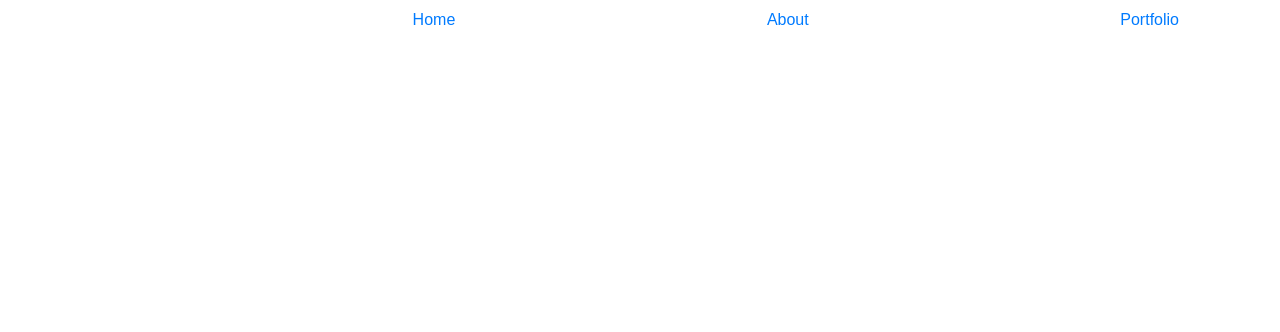
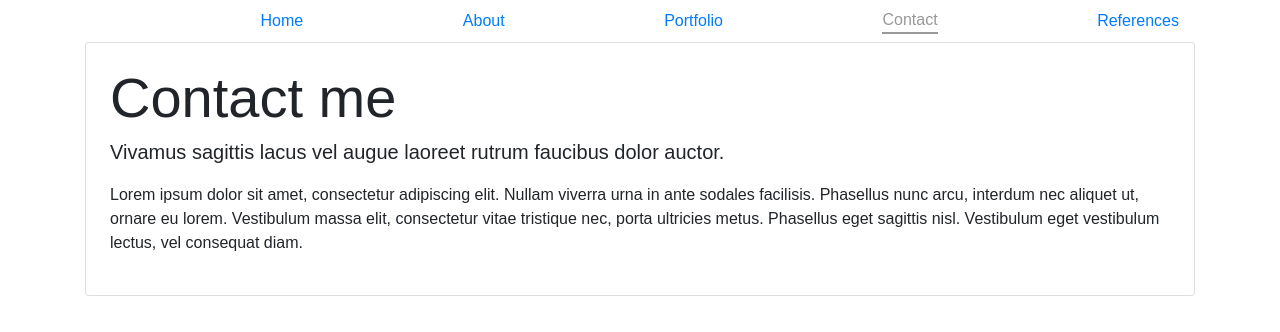
Before and after one commit to SeanMcP/week10-day3-react-portfolio, a React (Create React App) app: page /contact in a window 1280 px wide. Shown: the top 332 px of the page. Built offline with nearby package versions, Linux system fonts and the light colour scheme.

Commit message:
Add Contact and References Components and NavLinks

```diff
--- a/src/components/BaseLayout.js
+++ b/src/components/BaseLayout.js
@@ -10,6 +10,8 @@ export default class BaseLayout extends Component {
           <NavLink activeClassName="selected" className="navlink" exact to="/">Home</NavLink>
           <NavLink activeClassName="selected" className="navlink"  to="/about">About</NavLink>
           <NavLink activeClassName="selected" className="navlink"  to="/portfolio">Portfolio</NavLink>
+          <NavLink activeClassName="selected" className="navlink"  to="/contact">Contact</NavLink>
+          <NavLink activeClassName="selected" className="navlink"  to="/references">References</NavLink>
         </nav>
         <main>
           {this.props.children}
--- /dev/null
+++ b/src/components/Contact.js
@@ -0,0 +1,15 @@
+import React, { Component } from 'react'
+
+export default class Contact extends Component {
+  render() {
+    return (
+      <div className="card">
+        <div className="card-block p-4">
+          <h1 className="display-4">Contact me</h1>
+          <p className="lead">Vivamus sagittis lacus vel augue laoreet rutrum faucibus dolor auctor.</p>
+          <p>Lorem ipsum dolor sit amet, consectetur adipiscing elit. Nullam viverra urna in ante sodales facilisis. Phasellus nunc arcu, interdum nec aliquet ut, ornare eu lorem. Vestibulum massa elit, consectetur vitae tristique nec, porta ultricies metus. Phasellus eget sagittis nisl. Vestibulum eget vestibulum lectus, vel consequat diam.</p>
+        </div>
+      </div>
+    )
+  }
+}
--- /dev/null
+++ b/src/components/References.js
@@ -0,0 +1,15 @@
+import React, { Component } from 'react'
+
+export default class References extends Component {
+  render() {
+    return (
+      <div className="card">
+        <div className="card-block p-4">
+          <h1 className="display-4">References</h1>
+          <p className="lead">Vivamus sagittis lacus vel augue laoreet rutrum faucibus dolor auctor.</p>
+          <p>Lorem ipsum dolor sit amet, consectetur adipiscing elit. Nullam viverra urna in ante sodales facilisis. Phasellus nunc arcu, interdum nec aliquet ut, ornare eu lorem. Vestibulum massa elit, consectetur vitae tristique nec, porta ultricies metus. Phasellus eget sagittis nisl. Vestibulum eget vestibulum lectus, vel consequat diam.</p>
+        </div>
+      </div>
+    )
+  }
+}
--- a/src/index.js
+++ b/src/index.js
@@ -9,6 +9,8 @@ import BaseLayout from './components/BaseLayout'
 import Home from './components/Home'
 import About from './components/About'
 import Portfolio from './components/Portfolio'
+import Contact from './components/Contact'
+import References from './components/References'
 
 ReactDOM.render(
   <BrowserRouter>
@@ -17,6 +19,8 @@ ReactDOM.render(
         <Route exact path="/" component={Home} />
         <Route path="/about" component={About} />
         <Route path="/portfolio" component={Portfolio} />
+        <Route path="/contact" component={Contact} />
+        <Route path="/references" component={References} />
       </Switch>
     </BaseLayout>
   </BrowserRouter>
```
